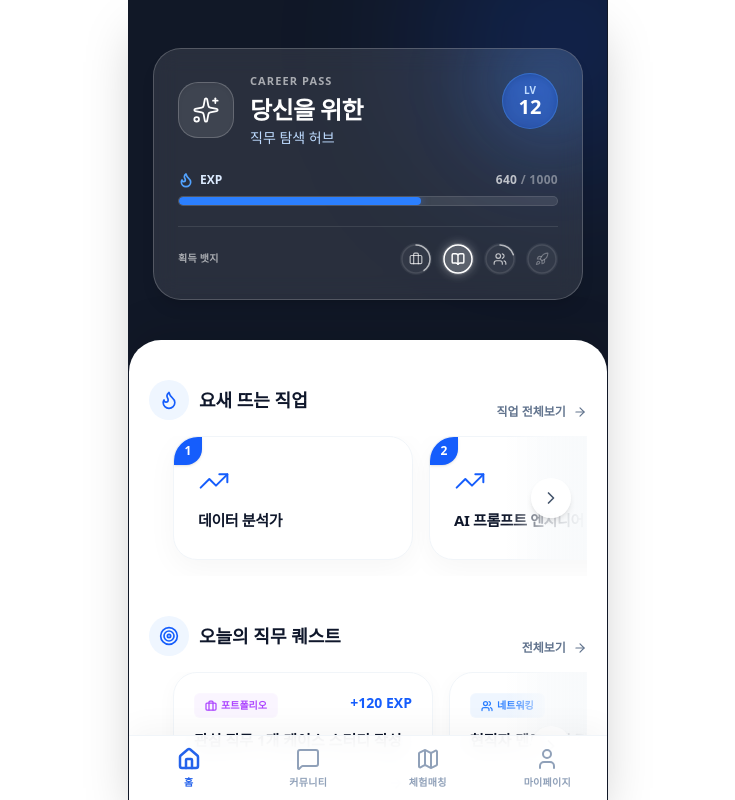
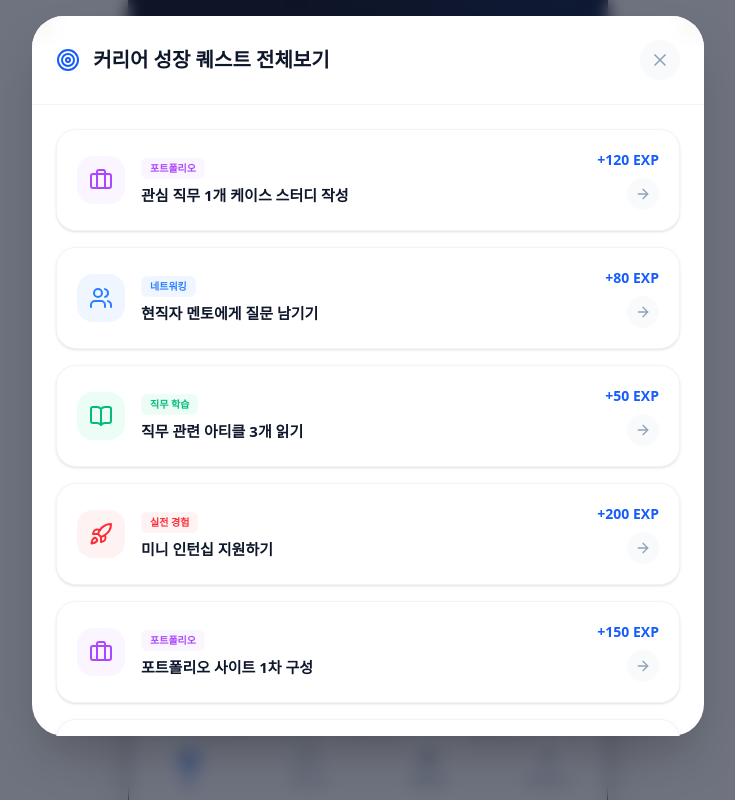
Before and after one commit to dami9133/catchup, a Next.js app: page /dashboard in a window 1280 px wide. Both pictures are taken after a click on the button "전체보기". Shown: the whole page, without its empty margins (272-1007 px from the left). Built offline with nearby package versions, Linux system fonts and the light colour scheme.

Commit message:
[Auto] Feat: Expand Quests and Implement View All Modal

```diff
--- a/src/app/dashboard/page.tsx
+++ b/src/app/dashboard/page.tsx
@@ -18,6 +18,7 @@ export default function DashboardPage() {
   const [expandedStep, setExpandedStep] = useState<string | null>(null);
 
   const [showQuestModal, setShowQuestModal] = useState(false);
+  const [showAllQuestsModal, setShowAllQuestsModal] = useState(false);
   const [selectedQuest, setSelectedQuest] = useState<any>(null);
   const [uploadedFileName, setUploadedFileName] = useState<string | null>(null);
   const [questExp, setQuestExp] = useState(640);
@@ -165,6 +166,26 @@ export default function DashboardPage() {
       guide: '기업 연계 미니 인턴십 공고를 하나 찾아서, 해당 직무에 맞는 이력서를 제출하고 실무 과제에 도전해 보세요.',
       verifyMethod: '지원 완료 메일 또는 지원 내역 화면 캡쳐 첨부'
     },
+    {
+      id: 5, title: '포트폴리오 사이트 1차 구성', badgeId: 'portfolio', category: '포트폴리오', exp: 150, icon: Briefcase, color: 'text-purple-500', bg: 'bg-purple-50',
+      guide: '노션이나 웹빌더를 이용해 본인의 포트폴리오 메인 화면을 구성하고 지금까지의 프로젝트 목록을 나열해 보세요.',
+      verifyMethod: '포트폴리오 사이트 메인 화면 캡쳐 첨부'
+    },
+    {
+      id: 6, title: '관심 기업 뉴스레터 구독', badgeId: 'learning', category: '직무 학습', exp: 30, icon: BookOpen, color: 'text-emerald-500', bg: 'bg-emerald-50',
+      guide: '목표로 하는 기업이나 해당 산업군의 주요 뉴스레터를 1개 이상 구독하고 첫 이메일을 확인해 보세요.',
+      verifyMethod: '구독 완료 또는 메일 수신 화면 캡쳐 첨부'
+    },
+    {
+      id: 7, title: '링크드인 프로필 80% 완성하기', badgeId: 'networking', category: '네트워킹', exp: 100, icon: Users, color: 'text-blue-500', bg: 'bg-blue-50',
+      guide: '링크드인 프로필의 사진, 학력, 주요 경험, 스킬 섹션을 채워 넣으세요.',
+      verifyMethod: '링크드인 프로필 화면 전체 캡쳐 첨부'
+    },
+    {
+      id: 8, title: '사이드 프로젝트 기획안 작성', badgeId: 'experience', category: '실전 경험', exp: 180, icon: Rocket, color: 'text-red-500', bg: 'bg-red-50',
+      guide: '본인이 평소 만들고 싶었던 서비스나 프로덕트의 1페이지짜리 간단한 기획안(목적, 타겟, 핵심 기능)을 작성해 보세요.',
+      verifyMethod: '기획안 문서 캡쳐 첨부'
+    }
   ];
 
   const recommendedJobs = userPersona?.jobs || ['콘텐츠 마케터', '그로스 해커'];
@@ -334,7 +355,7 @@ export default function DashboardPage() {
               </div>
               오늘의 직무 퀘스트
             </h2>
-            <button className="text-xs font-bold text-slate-500 flex items-center gap-1 hover:text-blue-600 transition-colors">
+            <button onClick={() => setShowAllQuestsModal(true)} className="text-xs font-bold text-slate-500 flex items-center gap-1 hover:text-blue-600 transition-colors">
               전체보기 <ArrowRight className="w-3.5 h-3.5" />
             </button>
           </div>
@@ -736,6 +757,56 @@ export default function DashboardPage() {
         </div>
       )}
 
+      {/* 전체 퀘스트 모달 */}
+      {showAllQuestsModal && (
+        <div className="fixed inset-0 z-[90] flex flex-col bg-slate-900/60 backdrop-blur-sm sm:p-4">
+          <div className="bg-white h-full sm:h-auto sm:rounded-[2rem] w-full max-w-2xl mx-auto sm:max-h-[90vh] flex flex-col shadow-2xl animate-in slide-in-from-bottom-full duration-300">
+            <div className="p-6 border-b border-slate-100 flex items-center justify-between sticky top-0 bg-white/80 backdrop-blur-md z-10 sm:rounded-t-[2rem]">
+              <h2 className="text-xl font-extrabold text-slate-900 flex items-center gap-2">
+                <Target className="w-6 h-6 text-blue-600" /> 커리어 성장 퀘스트 전체보기
+              </h2>
+              <button
+                onClick={() => setShowAllQuestsModal(false)}
+                className="w-10 h-10 bg-slate-50 hover:bg-slate-100 flex items-center justify-center rounded-full text-slate-400 hover:text-slate-900 transition-colors"
+              >
+                <X className="w-5 h-5" />
+              </button>
+            </div>
+
+            <div className="flex-1 overflow-y-auto p-6 space-y-4">
+              {TODAY_QUESTS.map((quest) => {
+                const QuestIcon = quest.icon;
+                return (
+                  <div
+                    key={quest.id}
+                    onClick={() => { setSelectedQuest(quest); setShowQuestModal(true); }}
+                    className="bg-white border border-slate-100 rounded-[20px] p-5 cursor-pointer hover:border-slate-300 transition-colors shadow-sm active:scale-[0.99] flex items-center justify-between"
+                  >
+                    <div className="flex items-center gap-4">
+                      <div className={`w-12 h-12 rounded-2xl ${quest.bg} flex items-center justify-center`}>
+                        <QuestIcon className={`w-6 h-6 ${quest.color}`} strokeWidth={2} />
+                      </div>
+                      <div>
+                        <span className={`inline-block px-2 py-0.5 ${quest.bg} ${quest.color} text-[10px] font-extrabold rounded-md border border-white/20 mb-1.5`}>
+                          {quest.category}
+                        </span>
+                        <h3 className="text-slate-900 font-extrabold text-[15px] leading-snug">{quest.title}</h3>
+                      </div>
+                    </div>
+                    <div className="flex flex-col items-end gap-2">
+                      <span className="text-blue-600 font-black text-sm">+{quest.exp} EXP</span>
+                      <div className="w-8 h-8 rounded-full bg-slate-50 flex items-center justify-center">
+                        <ArrowRight className="w-4 h-4 text-slate-400" />
+                      </div>
+                    </div>
+                  </div>
+                );
+              })}
+            </div>
+          </div>
+        </div>
+      )}
+
     </main>
   );
 }
```
